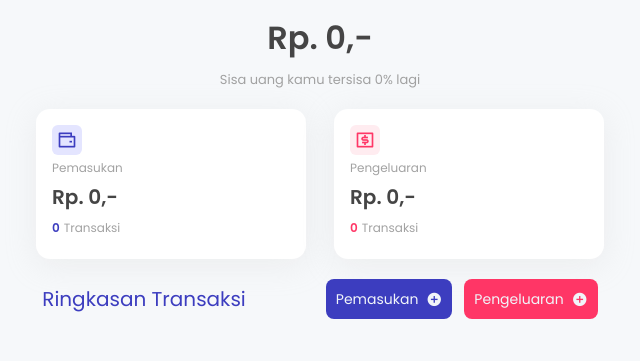
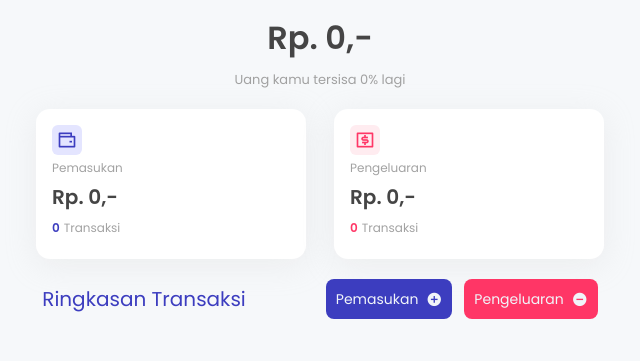
Before and after one commit to ramaherdianto/cashnote-app, a React (Vite) app: page / in a window 1280 px wide. Shown: the part 263-624 px from the top of the page, without its empty margins (320-960 px from the left). Built offline with nearby package versions, Linux system fonts and the light colour scheme.

Commit message:
feat: update button modal

```diff
--- a/src/App.jsx
+++ b/src/App.jsx
@@ -54,7 +54,7 @@ const App = () => {
                         Rp. {currentMoney},-
                     </h1>
                     <span className='text-[#A1A1A1] text-[13px]'>
-                        Sisa uang kamu tersisa{' '}
+                        Uang kamu tersisa{' '}
                         {outcome >= 1 && income < 0
                             ? -Math.abs(currMoneyPercent)
                             : currMoneyPercent.toFixed(0)}
@@ -105,7 +105,7 @@ const App = () => {
                             tambahTransaksi={tambahTransaksi}
                             btnColor='bg-[#FF3666]'
                             btnText='Pengeluaran'
-                            btnIcon='ri-add-circle-fill'
+                            btnIcon='ri-indeterminate-circle-fill'
                         />
                     </div>
                 </div>
```
